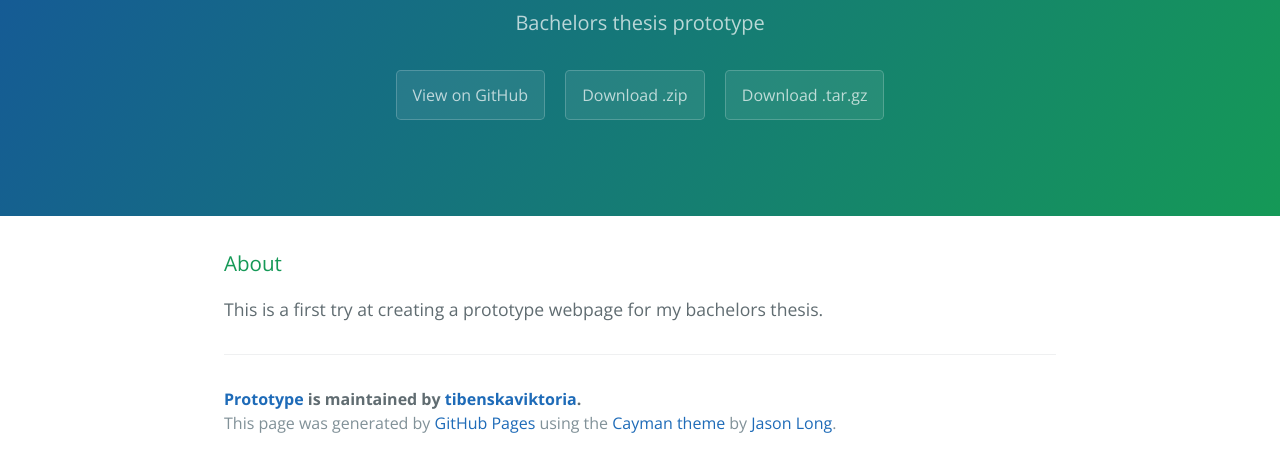
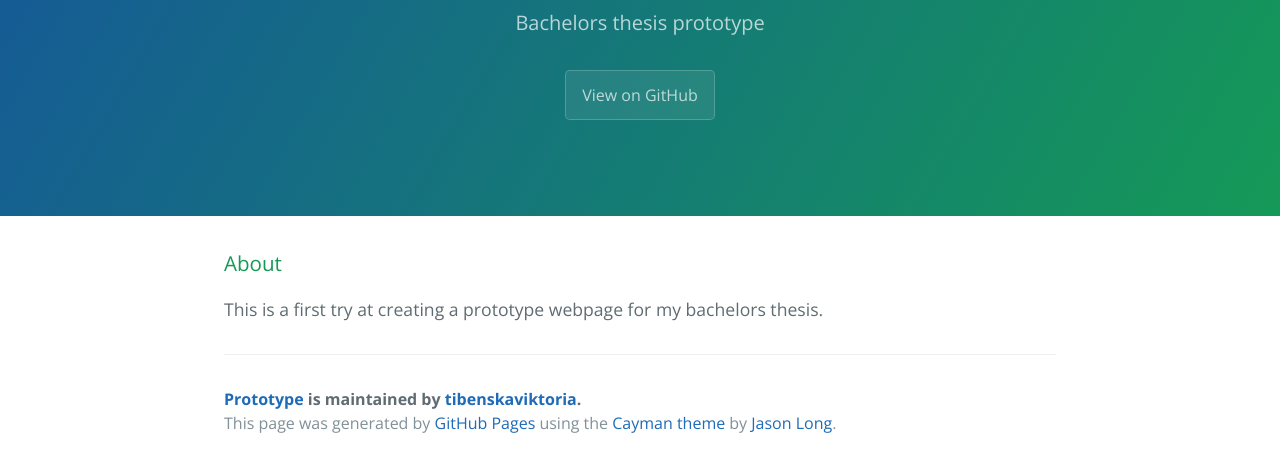
Before and after one commit to tibenskaviktoria/prototype, a plain HTML site: page index.html in a window 1280 px wide. Shown: the part 167-638 px from the top of the page. Drawn offline with nearby package versions, Linux system fonts and the light colour scheme.

Commit message:
remove hyperlink button

```diff
--- a/index.html
+++ b/index.html
@@ -14,8 +14,6 @@
       <h1 class="project-name">Prototype</h1>
       <h2 class="project-tagline">Bachelors thesis prototype</h2>
       <a href="https://github.com/tibenskaviktoria/prototype" class="btn">View on GitHub</a>
-      <a href="https://github.com/tibenskaviktoria/prototype/zipball/master" class="btn">Download .zip</a>
-      <a href="https://github.com/tibenskaviktoria/prototype/tarball/master" class="btn">Download .tar.gz</a>
     </section>
 
     <section class="main-content">
```
